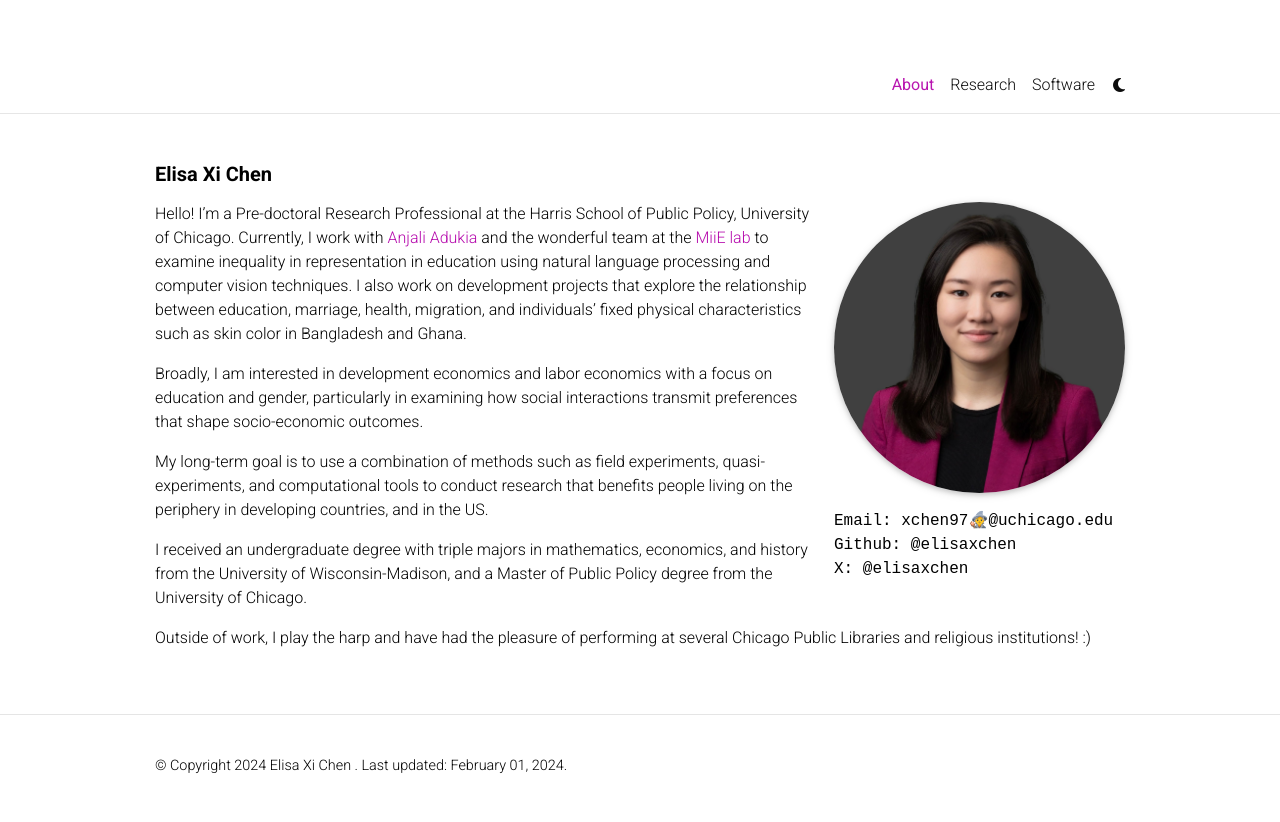
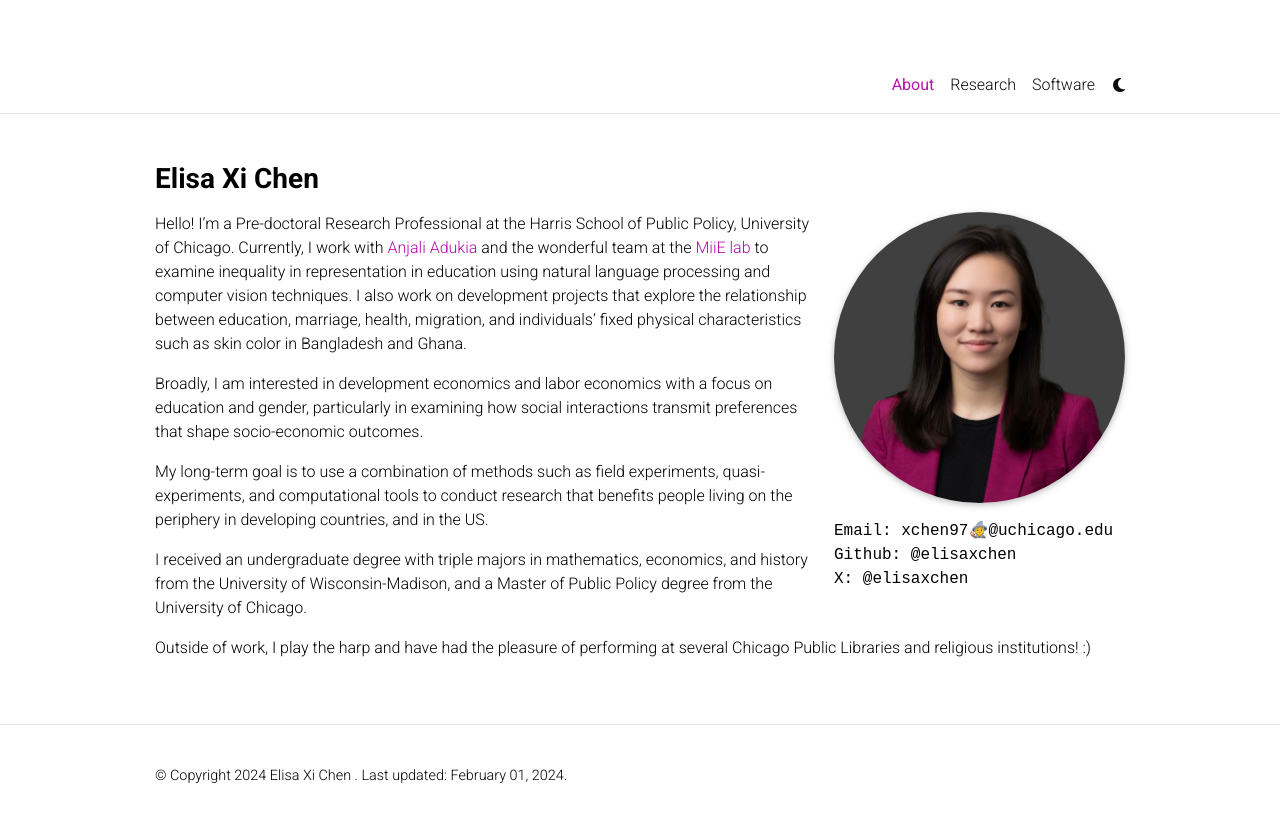
Before and after one commit to elisaxchen/elisaxchen.github.io, a Jekyll site: the page built from _pages/About.md, in a window 1280 px wide. Shown: the top 822 px of the page. Built offline with Jekyll 4.4.1, drawn with Linux system fonts in a browser that asks for light colours; full-size pictures stand in for the smaller copies a plugin makes; comment, search, counter and statistics services are not loaded; a style sheet for code colours, icons or effects is not loaded.

Commit message:
change font in layout/about.html

```diff
--- a/_layouts/about.html
+++ b/_layouts/about.html
@@ -5,7 +5,7 @@
 <!-- about.html -->
       <div class="post">
         <header class="post-header">
-          <h1 class="post-title" style="font-size: 20px;">
+          <h1 class="post-title" style="font-size: 28px;">
             {% if site.title == "blank" -%}<span class="font-weight-bold">{{ site.first_name }}</span> {{ site.middle_name }} {{ site.last_name }}{%- else -%}{{ site.title }}{%- endif %}
           </h1>
           <p class="desc">{{ page.subtitle }}</p>
```
